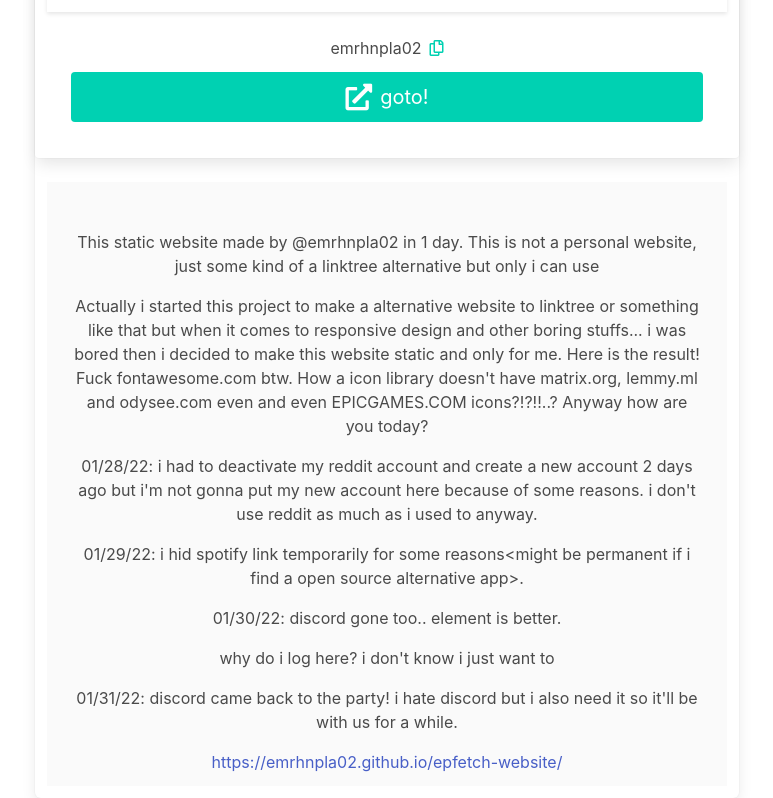
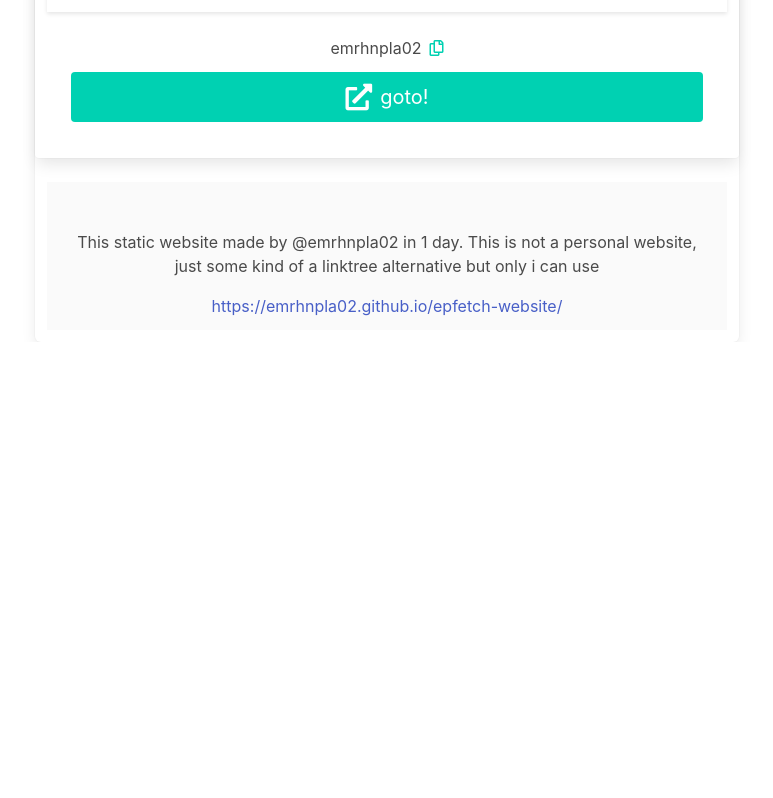
Before and after one commit to emrhnpla02/emrhnpla-social.surge.sh, a Vue app: page / in a window 1280 px wide. Shown: the part 1479-2277 px from the top of the page, without its empty margins (253-1026 px from the left). After the commit the page ends 1821 px from the top, so only its background shows below. Built offline with nearby package versions, Linux system fonts and the light colour scheme.

Commit message:
logs removed

```diff
--- a/src/components/ViewResult/Footer.vue
+++ b/src/components/ViewResult/Footer.vue
@@ -5,7 +5,7 @@
         This static website made by @emrhnpla02 in 1 day. This is not a personal
         website, just some kind of a linktree alternative but only i can use
       </p>
-      <p>
+      <!-- <p>
         Actually i started this project to make a alternative website to
         linktree or something like that but when it comes to responsive design
         and other boring stuffs... i was bored then i decided to make this
@@ -27,7 +27,7 @@
       <p>
         01/31/22: discord came back to the party! i hate discord but i also need
         it so it'll be with us for a while.
-      </p>
+      </p> -->
       <p>
         <a href="https://emrhnpla02.github.io/epfetch-website/"
           >https://emrhnpla02.github.io/epfetch-website/</a
```
